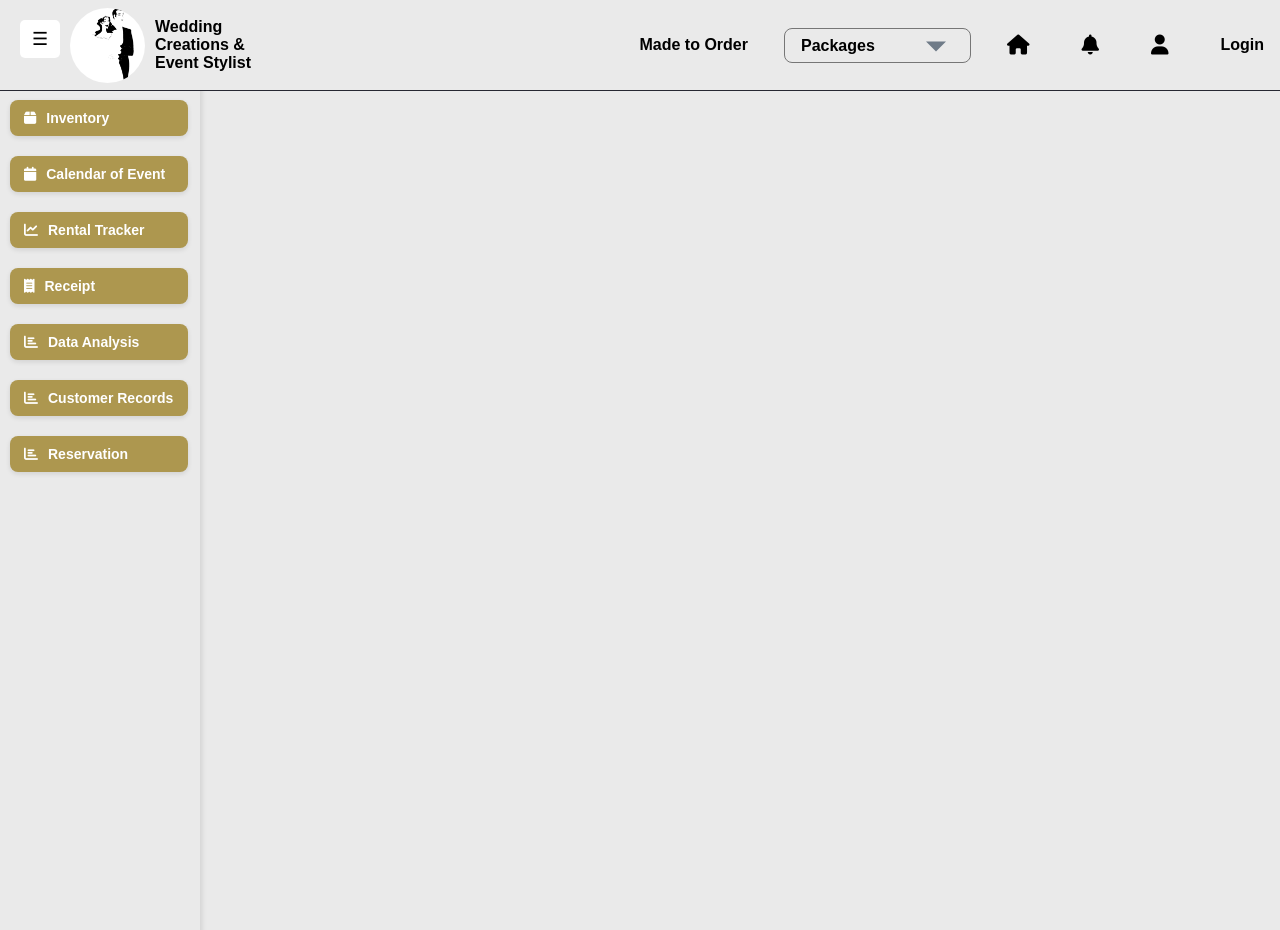
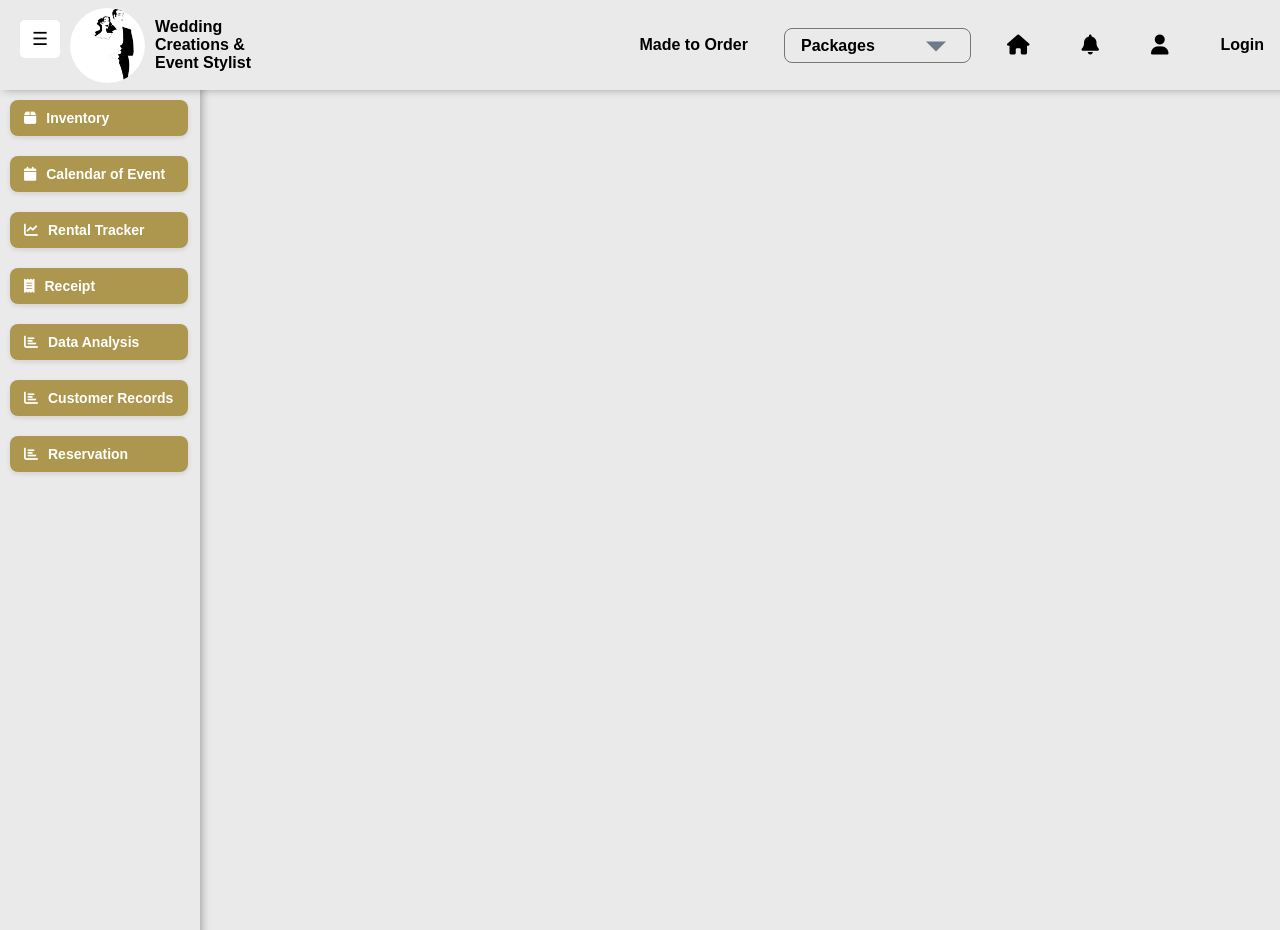
Before and after one commit to Neodayo/Saritas, a Django app: page / in a window 1280 px wide. Run offline with Django 4.2, Linux system fonts and the light colour scheme; some web fonts are replaced.

Commit message:
backdrop border

```diff
--- a/saritas/saritasapp/urls.py
+++ b/saritas/saritasapp/urls.py
@@ -49,7 +49,7 @@ urlpatterns = [
     path("profile/", views.profile_view, name="profile"),
     path("logout/", views.sign_out, name="logout"),  # ✅ Handles logout
     path("logout_page/", lambda request: render(request, "saritasapp/logout.html"), name="logout_page"),
-        # ✅ Logout confirmation
+
     path('notifications/', views.notification_view, name='notifications'),
     path('rental-tracker/', views.rental_tracker, name='rental_tracker'),
     path('reservation/', views.reservation_view, name='reservation'),
--- a/saritas/static/css/mainbase.css
+++ b/saritas/static/css/mainbase.css
@@ -16,7 +16,7 @@ body {
     display: flex;
     flex-direction: column;
     align-items: center;
-    box-shadow: 2px 0 5px rgba(0, 0, 0, 0.1);
+    box-shadow: 2px 0 8px rgba(0, 0, 0, 0.3);
     transition: all 0.3s ease-in-out;
     will-change: width;
     overflow-x: hidden;
@@ -154,7 +154,7 @@ a {
     justify-content: space-between;
     z-index: 102;
     width: 100%;
-    border-bottom: 1px solid #272832;
+    box-shadow: 4px 0 8px rgba(0, 0, 0, 0.3);
 }
 
 /* ---------- HEADER ITEMS ---------- */
```
Also changed, not shown: saritas/db.sqlite3.
